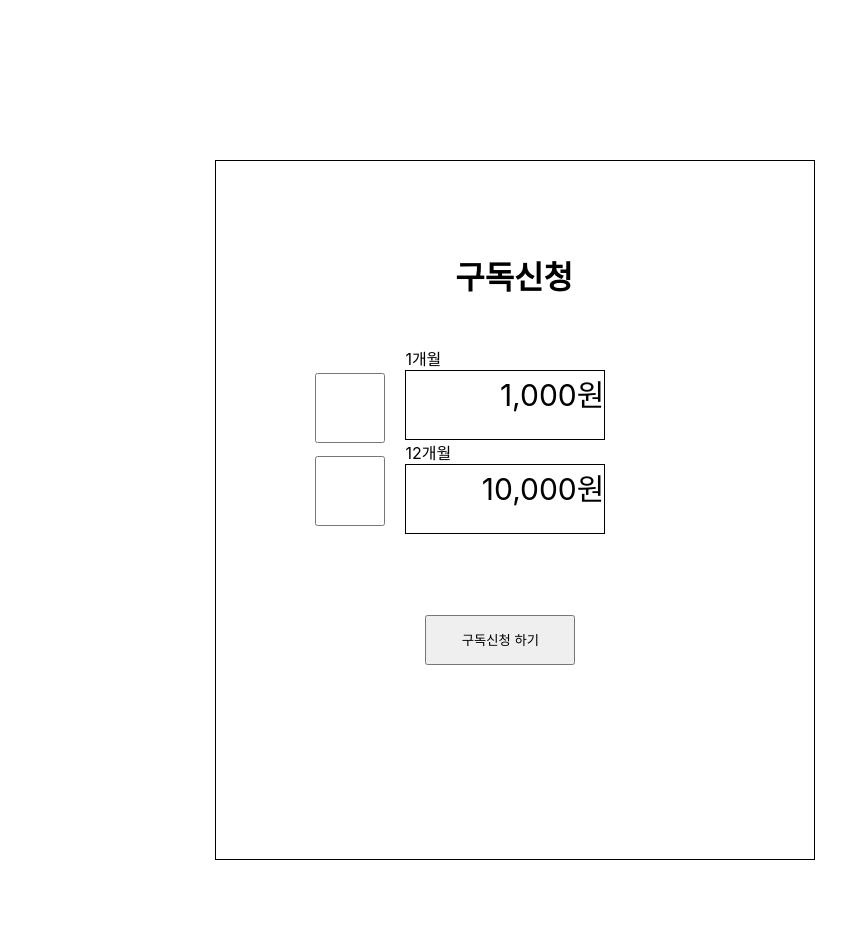
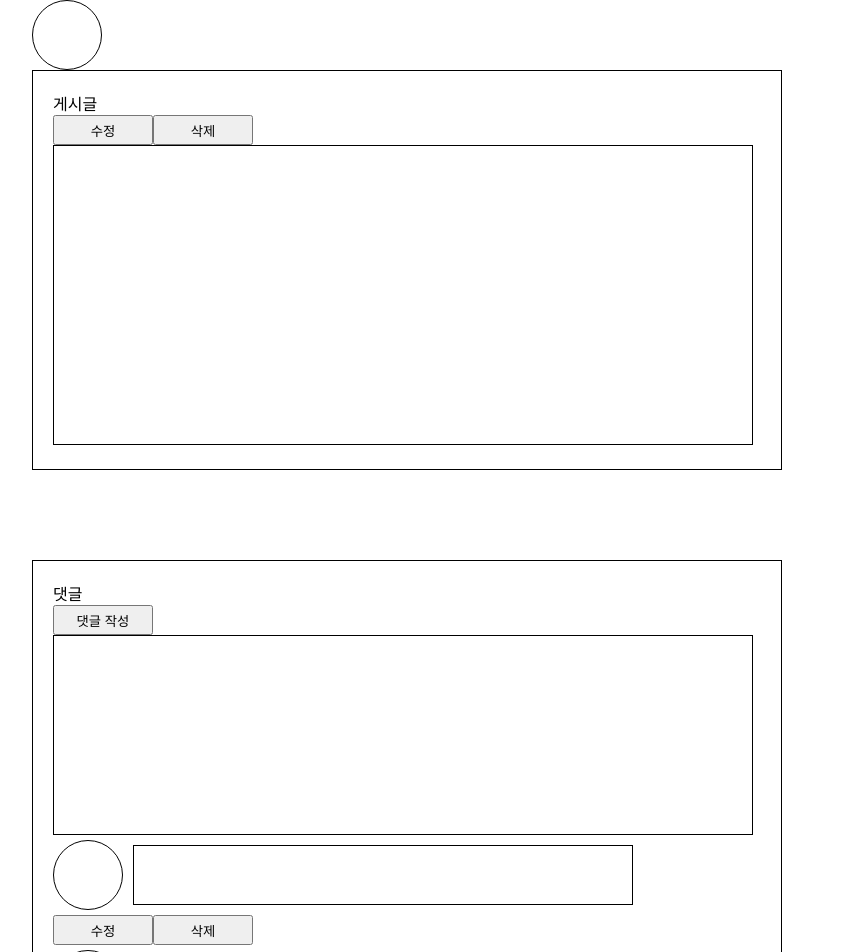
Before and after one commit to codestates-seb/seb40_main_024, a React (Create React App) app in the folder front/: page / in a window 1280 px wide. Shown: the top 952 px of the page, without its empty margins (233-1079 px from the left). Before the commit the page ends 860 px from the top, so only its background shows below. Built offline with nearby package versions, Linux system fonts and the light colour scheme.

Commit message:
[FE] feat: 컴포넌트 분리

```diff
--- a/front/src/App.js
+++ b/front/src/App.js
@@ -1,15 +1,15 @@
 import './App.css';
 // import MyPage from './Pages/MyPage';
 // import InfoPage from './Pages/InfoPage';
-import SubscriptionPage from './Pages/SubscriptionPage';
+// import SubscriptionPage from './Pages/SubscriptionPage';
 // import PaymentConfirmPage from './Pages/PaymentConfirmPage';
 // import PaymentPage from './Pages/PaymentPage';
-// import BoardContentPage from './Pages/BoardContentPage';
+import BoardContentPage from './Pages/BoardContentPage';
 
 function App() {
   return (
     <>
-      <SubscriptionPage />
+      <BoardContentPage />
     </>
   );
 }
--- /dev/null
+++ b/front/src/Component/BoardContents.js
@@ -0,0 +1,77 @@
+import styled from 'styled-components';
+import ProfileIcon from './ProfileIcon';
+
+const BoardContentContain = styled.div`
+  display: flex;
+  flex-direction: column;
+  align-items: center;
+  box-sizing: border-box;
+  width: 100%;
+  height: 100%;
+  /* image {
+    height: 50px;
+    width: 50px;
+  } */
+`;
+const Contain = styled.div`
+  box-sizing: border-box;
+  padding: 0px;
+  height: 420px;
+  width: 750px;
+`;
+const TotalContain = styled.div`
+  box-sizing: border-box;
+  padding: 20px;
+  height: 400px;
+  width: 750px;
+  /* position: absolute;
+  top: 15%; */
+  border: solid 1px black;
+`;
+
+const ContentBox = styled.div`
+  box-sizing: border-box;
+  margin-bottom: 10px;
+  height: 300px;
+  width: 700px;
+  border: solid 1px black;
+`;
+
+const BtnContain = styled.div`
+  display: flex;
+  flex-direction: row;
+  height: 30px;
+  width: 270px;
+  cursor: pointer;
+`;
+const ReviseBtn = styled.button`
+  height: 30px;
+  width: 100px;
+  cursor: pointer;
+`;
+
+const DeleteBtn = styled.button`
+  height: 30px;
+  width: 100px;
+  cursor: pointer;
+`;
+
+const BoardContents = () => {
+  return (
+    <BoardContentContain>
+      <Contain>
+        <ProfileIcon></ProfileIcon>
+        <TotalContain>
+          <span>게시글</span>
+          <BtnContain>
+            <ReviseBtn>수정</ReviseBtn>
+            <DeleteBtn>삭제</DeleteBtn>
+          </BtnContain>
+          <ContentBox></ContentBox>
+        </TotalContain>
+      </Contain>
+    </BoardContentContain>
+  );
+};
+
+export default BoardContents;
--- /dev/null
+++ b/front/src/Component/Comments.js
@@ -0,0 +1,129 @@
+import styled from 'styled-components';
+
+const BoardContentContain = styled.div`
+  display: flex;
+  flex-direction: column;
+  align-items: center;
+  box-sizing: border-box;
+  width: 100%;
+  height: 100%;
+  /* image {
+    height: 50px;
+    width: 50px;
+  } */
+`;
+
+const TotalComment = styled.div`
+  box-sizing: border-box;
+  padding: 20px;
+  height: 800px;
+  width: 750px;
+  position: absolute;
+  top: 70%;
+  border: solid 1px black;
+`;
+
+const CommentBox = styled.div`
+  box-sizing: border-box;
+  height: 200px;
+  width: 700px;
+  border: solid 1px black;
+`;
+const BtnContain = styled.div`
+  display: flex;
+  flex-direction: row;
+  height: 30px;
+  width: 270px;
+  cursor: pointer;
+`;
+const ReviseBtn = styled.button`
+  height: 30px;
+  width: 100px;
+  cursor: pointer;
+`;
+
+const DeleteBtn = styled.button`
+  height: 30px;
+  width: 100px;
+  cursor: pointer;
+`;
+
+const WriteBtn = styled.button`
+  height: 30px;
+  width: 100px;
+  cursor: pointer;
+`;
+
+const Comment = styled.div`
+  box-sizing: border-box;
+  border: 1px solid black;
+  height: 60px;
+  width: 500px;
+  margin: 10px;
+`;
+
+const ProfileIcon = styled.div`
+  box-sizing: border-box;
+  height: 70px;
+  width: 70px;
+  margin-top: 5px;
+  /* position: absolute;
+  top: 7%;
+  left: 30%; */
+  /* transform: translate(-50%,-50%) */
+  /* padding: 130px; */
+  border: solid 1px black;
+  border-radius: 100%;
+`;
+const Contain = styled.div`
+  display: flex;
+  flex-direction: row;
+`;
+
+const Comments = () => {
+  return (
+    <BoardContentContain>
+      <TotalComment>
+        <span>댓글</span>
+        <BtnContain>
+          <WriteBtn>댓글 작성</WriteBtn>
+        </BtnContain>
+        <CommentBox></CommentBox>
+        <Contain>
+          <ProfileIcon></ProfileIcon>
+          <Comment></Comment>
+        </Contain>
+        <BtnContain>
+          <ReviseBtn>수정</ReviseBtn>
+          <DeleteBtn>삭제</DeleteBtn>
+        </BtnContain>
+        <Contain>
+          <ProfileIcon></ProfileIcon>
+          <Comment></Comment>{' '}
+        </Contain>
+        <BtnContain>
+          <ReviseBtn>수정</ReviseBtn>
+          <DeleteBtn>삭제</DeleteBtn>
+        </BtnContain>
+        <Contain>
+          <ProfileIcon></ProfileIcon>
+          <Comment></Comment>{' '}
+        </Contain>
+        <BtnContain>
+          <ReviseBtn>수정</ReviseBtn>
+          <DeleteBtn>삭제</DeleteBtn>
+        </BtnContain>
+        <Contain>
+          <ProfileIcon></ProfileIcon>
+          <Comment></Comment>{' '}
+        </Contain>
+        <BtnContain>
+          <ReviseBtn>수정</ReviseBtn>
+          <DeleteBtn>삭제</DeleteBtn>
+        </BtnContain>
+      </TotalComment>
+    </BoardContentContain>
+  );
+};
+
+export default Comments;
--- /dev/null
+++ b/front/src/Component/ProfileIcon.js
@@ -0,0 +1,20 @@
+import styled from 'styled-components';
+
+const Icon = styled.div`
+  box-sizing: border-box;
+  height: 70px;
+  width: 70px;
+  /* position: absolute;
+  top: 7%;
+  left: 30%; */
+  /* transform: translate(-50%,-50%) */
+  /* padding: 130px; */
+  border: solid 1px black;
+  border-radius: 100%;
+`;
+
+const ProfileIcon = () => {
+  return <Icon />;
+};
+
+export default ProfileIcon;
--- a/front/src/Pages/BoardContentPage.js
+++ b/front/src/Pages/BoardContentPage.js
@@ -1,125 +1,12 @@
-import styled from 'styled-components';
-// import Profile from '../Component/Profile';
-
-const BoardContentContain = styled.div`
-  display: flex;
-  flex-direction: column;
-  align-items: center;
-  box-sizing: border-box;
-  width: 100%;
-  height: 100%;
-  /* image {
-    height: 50px;
-    width: 50px;
-  } */
-`;
-
-const TotalContain = styled.div`
-  box-sizing: border-box;
-  padding: 20px;
-  height: 400px;
-  width: 750px;
-  position: absolute;
-  top: 15%;
-  border: solid 1px black;
-`;
-
-const ContentBox = styled.div`
-  box-sizing: border-box;
-  margin-bottom: 10px;
-  height: 300px;
-  width: 700px;
-  border: solid 1px black;
-`;
-const TotalComment = styled.div`
-  box-sizing: border-box;
-  padding: 20px;
-  height: 800px;
-  width: 750px;
-  position: absolute;
-  top: 70%;
-  border: solid 1px black;
-`;
-
-const CommentBox = styled.div`
-  box-sizing: border-box;
-  height: 200px;
-  width: 700px;
-  border: solid 1px black;
-`;
-const BtnContain = styled.div`
-  display: flex;
-  flex-direction: row;
-  height: 30px;
-  width: 270px;
-  cursor: pointer;
-`;
-const ReviseBtn = styled.button`
-  height: 30px;
-  width: 100px;
-  cursor: pointer;
-`;
-
-const DeleteBtn = styled.button`
-  height: 30px;
-  width: 100px;
-  cursor: pointer;
-`;
-
-const WriteBtn = styled.button`
-  height: 30px;
-  width: 100px;
-  cursor: pointer;
-`;
-
-const Comment = styled.div`
-  box-sizing: border-box;
-  border: 1px solid black;
-  height: 60px;
-  width: 500px;
-  margin: 10px;
-`;
+import BoardContents from '../Component/BoardContents';
+import Comments from '../Component/Comments';
 
 const BoardContentPage = () => {
   return (
-    <BoardContentContain>
-      {/* <Profile className="image" /> */}
-      <TotalContain>
-        <span>게시글</span>
-        <BtnContain>
-          <ReviseBtn>수정</ReviseBtn>
-          <DeleteBtn>삭제</DeleteBtn>
-        </BtnContain>
-        <ContentBox></ContentBox>
-      </TotalContain>
-      <TotalComment>
-        <span>댓글</span>
-        <BtnContain>
-          <WriteBtn>댓글 작성</WriteBtn>
-        </BtnContain>
-        <CommentBox></CommentBox>
-        <Comment></Comment>
-        <BtnContain>
-          <ReviseBtn>수정</ReviseBtn>
-          <DeleteBtn>삭제</DeleteBtn>
-        </BtnContain>
-        <Comment></Comment>
-        <BtnContain>
-          <ReviseBtn>수정</ReviseBtn>
-          <DeleteBtn>삭제</DeleteBtn>
-        </BtnContain>
-        <Comment></Comment>
-        <BtnContain>
-          <ReviseBtn>수정</ReviseBtn>
-          <DeleteBtn>삭제</DeleteBtn>
-        </BtnContain>
-        <Comment></Comment>
-        <BtnContain>
-          <ReviseBtn>수정</ReviseBtn>
-          <DeleteBtn>삭제</DeleteBtn>
-        </BtnContain>
-      </TotalComment>
-    </BoardContentContain>
+    <>
+      <BoardContents />
+      <Comments />
+    </>
   );
 };
 
```
